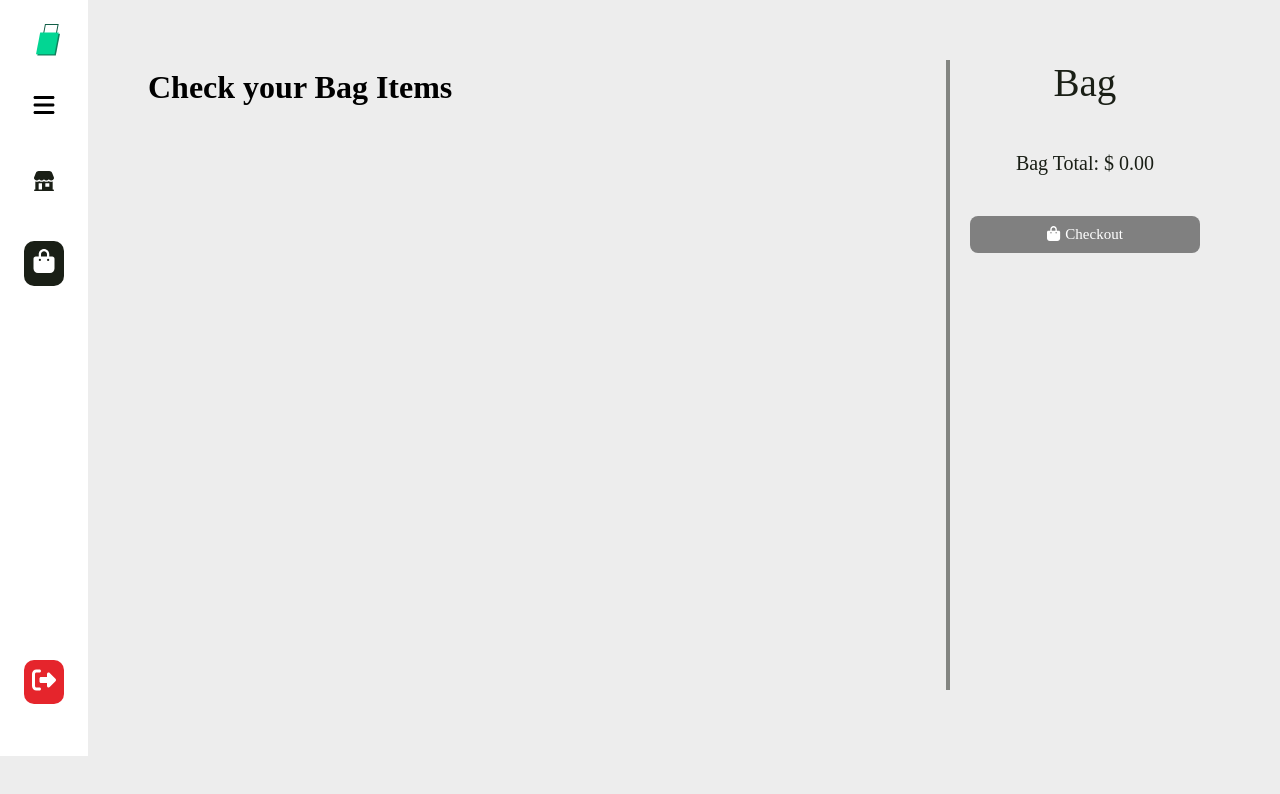
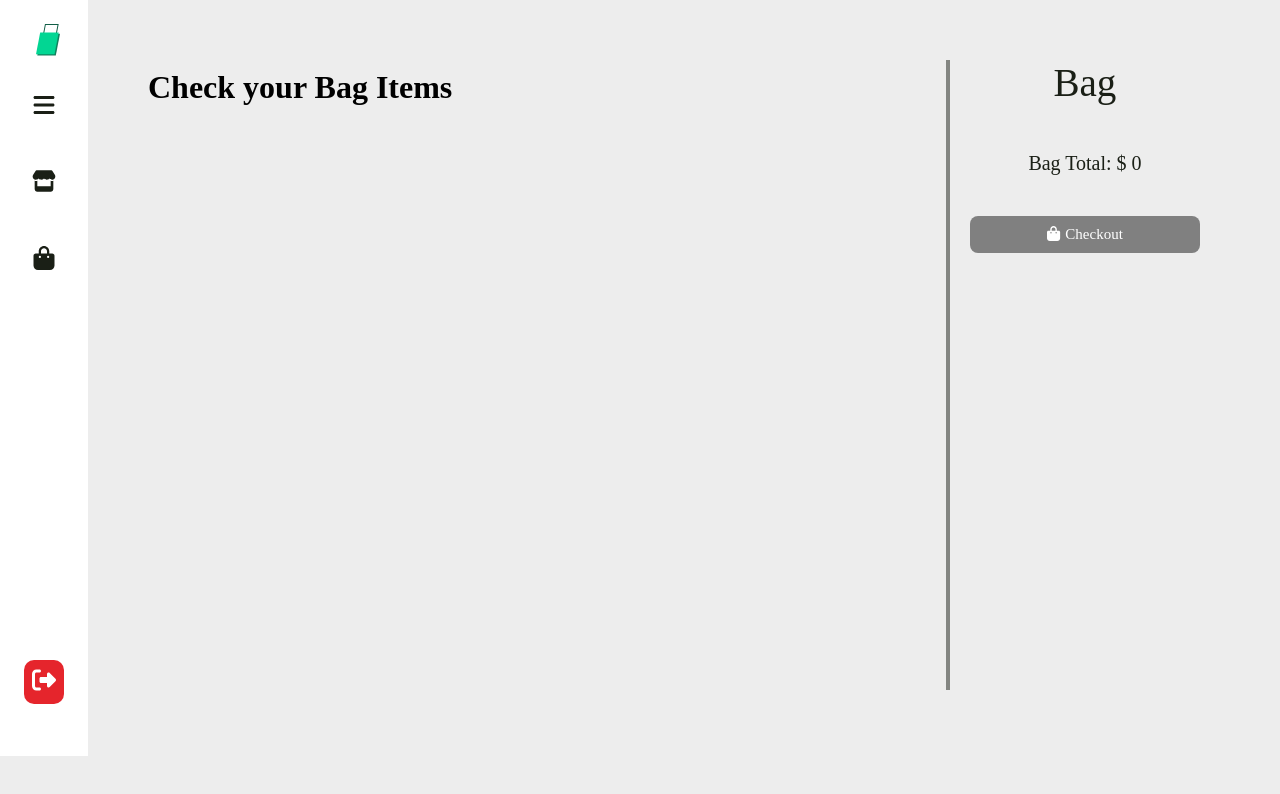
Before and after one commit to t-whelan/E-commerce-React-App, a React (Create React App) app: page /bag in a window 1280 px wide. Shown: the top 794 px of the page. Built offline with nearby package versions, Linux system fonts and the light colour scheme.

Commit message:
updating the navbar

```diff
--- a/src/components/Bag.css
+++ b/src/components/Bag.css
@@ -96,6 +96,7 @@ button{
     position: relative;
     width: 24px;
     height: 24px;
+    color: #1A1F16;
 }
 
 .navbar1 .nav-link {
@@ -108,6 +109,17 @@ button{
     flex: 0 0 auto;
     border-radius: 10px;
     overflow: hidden;
+}
+
+.active{
+  color: #FFF;
+}
+
+.navbar1 .nav-link:not(.active):hover .icon{
+    color: #FFF;
+}
+.navbar1 .nav-link:not(.active):hover{
+    background-color: #1A1F16;
 }
 
 .navbar1 .nav-link-2 {
--- a/src/components/SideBarTwo.js
+++ b/src/components/SideBarTwo.js
@@ -1,6 +1,6 @@
 import { FontAwesomeIcon } from '@fortawesome/react-fontawesome'
-import { faShoppingBag, faBars, faRightFromBracket } from '@fortawesome/free-solid-svg-icons'
-import { Link } from 'react-router-dom'
+import { faShoppingBag, faBars, faRightFromBracket, faStore } from '@fortawesome/free-solid-svg-icons'
+import { Link, NavLink } from 'react-router-dom'
 import './Bag.css'
 
 const Nav = () => {
@@ -19,11 +19,11 @@ const Nav = () => {
         <div className="div-2">
           <FontAwesomeIcon className="icon" icon={faBars} />
         </div>
-        <div className="nav-link">
-          <Link to='/'><img className="icon" src="./storefront.svg" /></Link>
+        <div className='nav-link item'>
+          <NavLink to='/'><FontAwesomeIcon className="icon" icon={faStore} /></NavLink>
         </div>
-        <div className="nav-link-2">
-            <Link to='/bag'><FontAwesomeIcon className="icon" icon={faShoppingBag} style={{ color: '#FFF' }}/></Link>
+        <div className="nav-link item">
+            <NavLink to='/bag'><FontAwesomeIcon className="icon" icon={faShoppingBag}/></NavLink>
         </div>
       </div>
       <div className="div-2">
--- a/src/redux/features/cartSlice.js
+++ b/src/redux/features/cartSlice.js
@@ -35,7 +35,7 @@ const cartSlice = createSlice({
                 totalPrice: 0,
                 totalQuantity: 0
             })
-            state.totalPrice = (totalPrice).toFixed(2)
+            state.totalPrice = (totalPrice)
             state.totalQuantity = totalQuantity
         },
         getItemTotal: (state, action) => {
```
Also changed, not shown: src/components/SideBar.js (+4 -4 lines).
